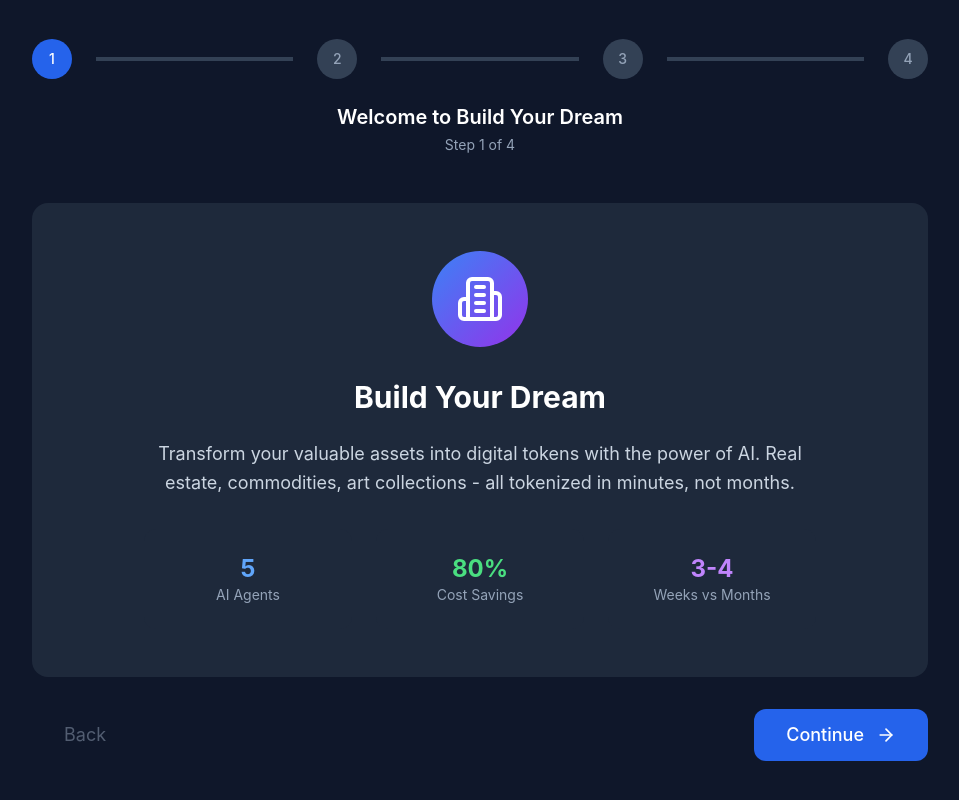
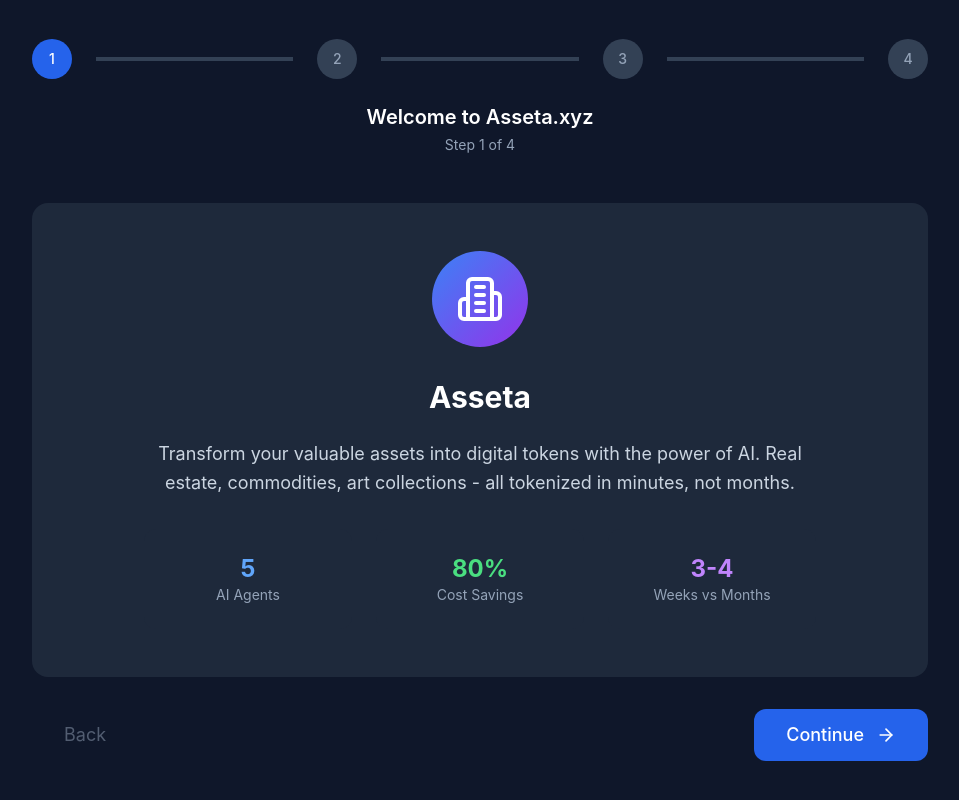
Before and after one commit to tamago-labs/asetta, a React (Vite) app: page / in a window 1280 px wide. Shown: the whole page, without its empty margins (160-1119 px from the left). Built offline with nearby package versions, Linux system fonts and the light colour scheme; the HTML template or start-up script is replaced by a standard one.

Commit message:
rename project to asseta.xyz / remove trader mode

```diff
--- a/package.json
+++ b/package.json
@@ -1,5 +1,5 @@
 {
-  "name": "build-your-dream-app",
+  "name": "asseta-app",
   "private": true,
   "version": "0.1.0",
   "type": "module",
--- a/src-tauri/tauri.conf.json
+++ b/src-tauri/tauri.conf.json
@@ -1,8 +1,8 @@
 {
   "$schema": "https://schema.tauri.app/config/2",
-  "productName": "Build Your Dream",
+  "productName": "Asseta",
   "version": "0.1.0",
-  "identifier": "com.buildyourdream.app",
+  "identifier": "com.asseta.app",
   "build": {
     "beforeDevCommand": "npm run dev",
     "devUrl": "http://localhost:1420",
@@ -13,7 +13,7 @@
     "windows": [
       {
         "label": "main",
-        "title": "Build Your Dream",
+        "title": "Asseta",
         "width": 1400,
         "height": 900,
         "minWidth": 1200,
--- a/src/App.tsx
+++ b/src/App.tsx
@@ -1,11 +1,9 @@
-import React, { useState, useEffect } from 'react';
+import  { useState, useEffect } from 'react';
 import { Sidebar } from './components/Sidebar';
 import { ChatArea } from './components/ChatArea';
 import { FileManager } from './components/FileManager';
 import { FileViewer } from './components/FileViewer';
-import { WelcomeScreen as SetupWelcomeScreen } from './components/setup/WelcomeScreen';
-import { WelcomeScreen as ModeWelcomeScreen } from './components/welcome/WelcomeScreen';
-import { TradingMode } from './components/trading/TradingMode';
+import { WelcomeScreen } from './components/setup/WelcomeScreen';
 import { SettingsModal } from './components/setup/SettingsModal';
 import { MCPManagerModal } from './components/MCPManagerModal';
 import { AddAgentModal } from './components/AddAgentModal';
@@ -18,10 +16,8 @@ import { FileInfo } from './types/files';
 import { Agent } from './types/agent';
 import { Server, Settings, HelpCircle, Plus } from 'lucide-react';
 
-type AppMode = 'setup' | 'welcome' | 'trading' | 'creator';
+function App() {
 
-function App() {
-  const [appMode, setAppMode] = useState<AppMode>('setup');
   const [selectedAgentId, setSelectedAgentId] = useState<string | null>(null);
   const [isLoading, setIsLoading] = useState(true);
   const [isAuthenticated, setIsAuthenticated] = useState(false);
@@ -48,7 +44,6 @@ function App() {
         setIsAuthenticated(true);
         setProjectPath(savedSettings.workspace?.defaultFolder || null);
         authService.updateLastLogin();
-        setAppMode('welcome'); // Go to mode selection if already set up
       }
       setIsLoading(false);
     };
@@ -114,7 +109,6 @@ function App() {
     setSettings(newSettings);
     setIsAuthenticated(true);
     setProjectPath(formData.workspaceFolder || null);
-    setAppMode('welcome'); // Go to mode selection after setup
   };
 
   const handleSettingsUpdate = (updatedSettings: AppSettings) => {
@@ -127,7 +121,7 @@ function App() {
   };
 
   const handleResetApp = () => {
-    // Clear all settings and return to setup screen
+    // Clear all settings and return to welcome screen
     authService.logout();
     localStorage.removeItem('hasSeenOnboarding');
     setSettings(null);
@@ -137,7 +131,6 @@ function App() {
     setSelectedAgentId(null);
     setProjectPath(null);
     setSelectedFile(null);
-    setAppMode('setup');
   };
 
   const handleAgentSelect = (agentId: string) => {
@@ -161,10 +154,6 @@ function App() {
     setSelectedFile(null);
   };
 
-  const handleModeSelect = (mode: 'trading' | 'creator') => {
-    setAppMode(mode);
-  };
-
   // Use real agents if available, otherwise show empty state
   const currentAgents = legacyMode && realAgents.length === 0 ? [] : realAgents;
   const currentMessages = legacyMode ? [] : [];
@@ -175,30 +164,17 @@ function App() {
       <div className="h-screen w-screen flex items-center justify-center bg-slate-900">
         <div className="text-center flex flex-col">
           <div className="w-16 mx-auto h-16 border-4 border-blue-500 border-t-transparent rounded-full animate-spin mb-4"></div>
-          <h2 className="text-white mx-auto text-xl font-semibold mb-2">Build Your Dream</h2>
+          <h2 className="text-white mx-auto text-xl font-semibold mb-2">Asseta</h2>
           <p className="text-slate-400 mx-auto">Starting up your workspace...</p>
         </div>
       </div>
     );
   }
 
-  // Show setup screen first
-  if (appMode === 'setup' || !isAuthenticated || !settings) {
-    return <SetupWelcomeScreen onSetupComplete={handleSetupComplete} />;
+  if (!isAuthenticated || !settings) {
+    return <WelcomeScreen onSetupComplete={handleSetupComplete} />;
   }
 
-  // Show mode selection screen
-  if (appMode === 'welcome') {
-    return <ModeWelcomeScreen onModeSelect={handleModeSelect} />;
-  }
-
-  // Show trading mode
-  if (appMode === 'trading') {
-    return <TradingMode onBackToWelcome={() => setAppMode('welcome')} />;
-  }
-
-  // Creator mode interface (your existing app)
-  if (appMode === 'creator') {
   return (
     <div className="h-screen w-screen bg-slate-900 text-white overflow-hidden">
 
@@ -244,15 +220,24 @@ function App() {
         </div>
       </div>
 
+      {/* Overlay UI Elements */}
+      {/* <div className="absolute top-4 right-4 z-30">
+        <div className="flex items-center gap-2">
+          <button
+            onClick={() => setShowMCPManager(true)}
+            className="p-2 hover:bg-slate-700 rounded-lg text-slate-400 hover:text-white transition-colors"
+            title="Manage MCP Servers"
+          >
+            <Server className="w-4 h-4" />
+          </button>
+          <ConnectionStatus
+            isConnected={settings.isApiKeyValid}
+            onSettingsClick={() => setShowSettings(true)}
+          />
+        </div>
+      </div> */}
+
       <div className="absolute bottom-4 left-4 z-30 flex gap-2">
-          <button
-            onClick={() => setAppMode('welcome')}
-            className="p-2 hover:bg-slate-700 rounded-lg text-slate-400 hover:text-white transition-colors bg-slate-800 shadow-lg"
-            title="Back to Mode Selection"
-          >
-            ←
-          </button>
-
         <button
           onClick={handleStartOnboarding}
           className="p-2 hover:bg-slate-700 rounded-lg text-slate-400 hover:text-white transition-colors bg-slate-800 shadow-lg"
@@ -287,6 +272,9 @@ function App() {
         >
           <Settings className="w-5 h-5" />
         </button>
+
+
+
       </div>
 
       {/* Modals */}
@@ -325,8 +313,4 @@ function App() {
   );
 }
 
-  // Default fallback
-  return null;
-}
-
 export default App;
--- a/src/components/ChatArea.tsx
+++ b/src/components/ChatArea.tsx
@@ -80,7 +80,7 @@ export const ChatArea: React.FC<ChatAreaProps> = ({ messages, agents, selectedAg
             </div>
 
             <h3 className="text-2xl font-semibold text-white mb-3">
-              Welcome to Build Your Dream
+              Welcome to Asseta
             </h3>
 
             <p className="text-slate-400 mb-8 leading-relaxed">
--- a/src/components/Sidebar.tsx
+++ b/src/components/Sidebar.tsx
@@ -154,16 +154,9 @@ export const Sidebar: React.FC<SidebarProps> = ({
       <div className="p-4 border-b border-slate-700 flex-shrink-0">
         <div className="flex items-center justify-between mb-0">
           <div>
-            <h1 className="text-white font-bold text-lg">Build Your Dream</h1>
+            <h1 className="text-white font-bold text-lg">Asseta</h1>
             <p className="text-slate-400 text-sm">v.0.1.0</p>
           </div>
-          {/* <button
-            onClick={() => setShowAddAgent(true)}
-            className="p-2 hover:bg-slate-700 rounded-lg text-slate-400 hover:text-white transition-colors"
-            title="Add New Agent"
-          >
-            <Plus className="w-4 h-4" />
-          </button> */}
         </div>
       </div>
 
--- a/src/components/setup/WelcomeScreen.tsx
+++ b/src/components/setup/WelcomeScreen.tsx
@@ -26,7 +26,7 @@ export const WelcomeScreen: React.FC<WelcomeScreenProps> = ({ onSetupComplete })
   const steps = [
     {
       id: 'welcome',
-      title: 'Welcome to Build Your Dream',
+      title: 'Welcome to Asseta.xyz',
       description: 'Transform your assets into digital tokens with AI-powered assistance'
     },
     {
@@ -132,7 +132,7 @@ export const WelcomeScreen: React.FC<WelcomeScreenProps> = ({ onSetupComplete })
               <Building2 className="w-12 h-12 text-white" />
             </div>
             <div>
-              <h2 className="text-3xl font-bold text-white mb-6">Build Your Dream</h2>
+              <h2 className="text-3xl font-bold text-white mb-6">Asseta</h2>
               <p className="text-slate-300 text-lg leading-relaxed max-w-2xl mx-auto">
                 Transform your valuable assets into digital tokens with the power of AI.
                 Real estate, commodities, art collections - all tokenized in minutes, not months.
--- a/src/components/welcome/WelcomeScreen.tsx
+++ b/src/components/welcome/WelcomeScreen.tsx
@@ -11,7 +11,7 @@ export const WelcomeScreen: React.FC<WelcomeScreenProps> = ({ onModeSelect }) =>
       <div className="max-w-6xl mx-auto px-6">
         <div className="text-center mb-12">
           <h1 className="text-5xl font-bold mb-4 bg-gradient-to-r from-blue-400 to-purple-400 bg-clip-text text-transparent">
-            Build Your Dream
+          Asseta
           </h1>
           <p className="text-xl text-slate-400 max-w-2xl mx-auto">
             Create and trade Real World Assets (RWA) with AI-powered tools
```
Also changed, not shown: 2 other files (tests, documents, lock files or other folders). Lines whose indentation alone changed are shown as unchanged.
